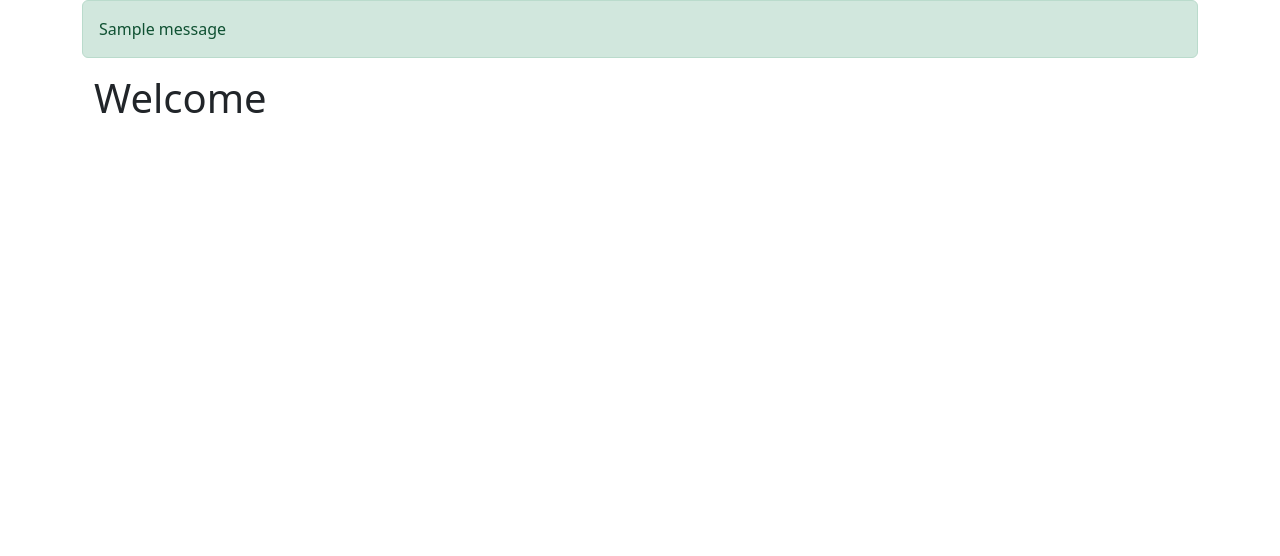
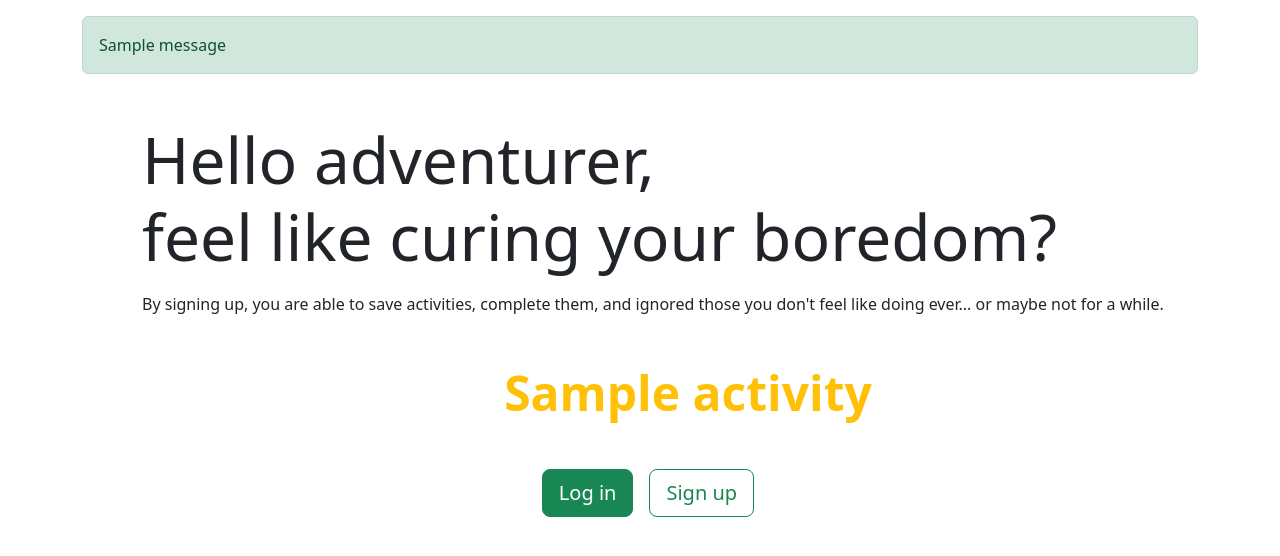
Before and after one commit to gloryannen/Bored-App, a Flask app: page / in a window 1280 px wide. Shown: the part 56-612 px from the top of the page. Run offline with Flask 2, Linux system fonts and the light colour scheme; tables that the repository leaves empty hold one stand-in row (values such as "Sample post"); one stand-in notice (Sample message) is shown; a database or web service that is not in the repository returns one stand-in record (values such as "Sample title"); data that the repository does not hold is empty; some libraries are stand-ins or nearby versions.

Commit message:
new homepage and page updates

```diff
--- a/app.py
+++ b/app.py
@@ -13,7 +13,7 @@ app.config['SQLALCHEMY_DATABASE_URI'] = (
     os.environ.get('DATABASE_URL', 'postgresql:///bored_db'))
 app.config['SQLALCHEMY_TRACK_MODIFICATIONS'] = False
 app.config['SQLALCHEMY_ECHO'] = True
-app.config['DEBUG_TB_INTERCEPT_REDIRECTS'] = True
+app.config['DEBUG_TB_INTERCEPT_REDIRECTS'] = False
 app.config['SECRET_KEY'] = os.environ.get('SECRET_KEY', "it's a secret")
 
 debug = DebugToolbarExtension(app)
--- a/routes.py
+++ b/routes.py
@@ -10,9 +10,10 @@ from flask import (
 )
 import json
 import requests
+from datetime import datetime
 from activity_helper import *
-from models import db, User, User_Activity, Saved_Activity
-from forms import UserAddForm, LoginForm, UpdateUserForm, SavedActivityForm, ActivitySearchCriteria
+from models import db, User, User_Activity, Ignored_Activity
+from forms import IsCompleted, UserAddForm, LoginForm, UpdateUserForm, SavedActivityForm, ActivitySearchCriteria, IgnoreActivityForm
 from sqlalchemy.exc import IntegrityError
 from API import BORED_API
 
@@ -89,7 +90,7 @@ def login():
 
         if user:
             do_login(user)
-            flash(f"Hello, {user.username}!", "success")
+            flash(f"Welcome, {user.username}!", "success")
             return redirect("/")
 
         flash("Invalid credentials.", 'danger')
@@ -109,26 +110,82 @@ def logout():
 
 # region Main Routes
 
+@bp_routes.route("/")
+def homepage():
 
-@bp_routes.route("/")
-def index():
+    """Show homepage and load random activity"""
 
-    return render_template("home.html")
+    resp = requests.get(BORED_API)
+    data = resp.json()
+
+    return render_template('home.html', data=data)
+
+@bp_routes.route("/user/<int:user_id>")
+def index(user_id):
+    user = User.query.get_or_404(user_id)
+
+    return render_template("user/profile.html", user=user)
 
 
-@bp_routes.route("/user/<int:user_id>/activity")
-def activity_page(user_id):
-    """Activity page"""
+@bp_routes.route("/user/<int:user_id>/saved_activity")
+def saved_activity_page(user_id):
+    """Saved activity page"""
 
     user = User.query.get_or_404(user_id)
-    if g.user.username != user.username:
+    if g.user.id != user.id:
+        flash("Access unauthorized.", "danger")
+        return redirect(f"/user/{g.user.id}")
+
+    activities = (User_Activity.query.filter(User_Activity.user_id == user_id).order_by(User_Activity.isCompleted == False, User_Activity.timestamp.asc()).limit(30).all())
+
+    return render_template("activities/activity.html", user=user, activities=activities)
+
+@bp_routes.route("/user/<int:user_id>/completed_activities")
+def completed_activity_page(user_id):
+    """Completed activity page"""
+
+    user = User.query.get_or_404(user_id)
+    if g.user.id != user.id:
+        flash("Access unauthorized.", "danger")
+        return redirect(f"/user/{g.user.id}")
+
+    completed = (User_Activity.query.filter(User_Activity.user_id == user_id, User_Activity.isCompleted == True).limit(30).all())
+
+    return render_template("activities/completed_activities.html", user=user, completed=completed)
+
+
+
+@bp_routes.route("/user/<int:user_id>/ignored_activities")
+def ignored_activity_page(user_id):
+    """Ignored activity page"""
+
+    user = User.query.get_or_404(user_id)
+    if g.user.id != user.id:
+        flash("Access unauthorized.", "danger")
+        return redirect(f"/user/{g.user.id}")
+
+    activities = (Ignored_Activity.query.filter(Ignored_Activity.user_id == user_id).limit(30).all())
+
+    return render_template("activities/ignored_activities.html", user=user, activities=activities)
+
+@bp_routes.route("/activity/<int:ignored_activities_id>/remove", methods=["Post"])
+def remove_activity(ignored_activities_id):
+    """Remove activity from ignored list."""
+
+    if not g.user:
         flash("Access unauthorized.", "danger")
         return redirect("/")
 
-    activities = (User_Activity.query.filter(User_Activity.user_id == user_id).limit(30).all())
+    activity = Ignored_Activity.query.get_or_404(ignored_activities_id)
 
-    return render_template("activity.html", user=user, activities=activities)
+    if activity.user_id != g.user.id:
+        flash("Access unauthorized.", "danger")
+        return redirect(f"/user/{g.user.id}")
 
+    db.session.delete(activity)
+    db.session.commit()
+
+    return redirect(f"/user/{g.user.id}/ignored_activities")
 
 @bp_routes.route("/activity/save", methods=(["POST"]))
 def handle_saved_activity():
@@ -149,38 +206,77 @@ def handle_saved_activity():
         key=form.key.data,
         user_id=user.id,
     )
-
     db.session.add(user_activity)
     db.session.commit()
+    print (user_activity.id)
 
-    return redirect(f"/user/{user.id}/activity")
+    return redirect(f"/user/{user.id}/new_activity")
 
 
 @bp_routes.route("/activity/ignore", methods=(["POST"]))
 def handle_ignored_activity():
     """Ignore activity on DB"""
 
-    return redirect("activity.html")
+    if not g.user:
+        flash("Access unauthorized.", "danger")
+        return redirect("/")
+
+    form = IgnoreActivityForm()
+    user = g.user
+
+    ignored_activity = Ignored_Activity(
+        title=form.title.data,
+        key=form.key.data,
+        user_id=user.id,
+    )
+
+    db.session.add(ignored_activity)
+    db.session.commit()
+
+    return redirect(f"/user/{user.id}/new_activity")
 
 
 # endregion
 
 # region User Routes
 
-@bp_routes.route("/user/<int:user_id>", methods=(["GET"]))
-def users_show(user_id):
-    """Show user profile."""
+@bp_routes.route("/user/<int:user_id>/new_activity", methods=(["GET"]))
+def new_activity(user_id):
+    """New activity page."""
 
     form = ActivitySearchCriteria()
 
     user = User.query.get_or_404(user_id)
 
-    if g.user.username != user.username:
+    if g.user.id != user.id:
 
         flash("Access unauthorized.", "danger")
         return redirect("/login")
 
-    return render_template("user/profile.html", user=user, form=form)
+    return render_template("activities/new_activity.html", form=form)
+
+@bp_routes.route('/user/<int:user_id>/profile_update', methods=["GET", "POST"])
+def profile_update(user_id):
+    """Update profile for current user."""
+
+    if not g.user:
+        flash("Access unauthorized.", "danger")
+        return redirect("/")
+
+    user = User.query.get_or_404(user_id)
+
+    form = UpdateUserForm(obj=user)
+
+    if form.validate_on_submit():
+        if User.authenticate(user.username, form.password.data):
+            user.username = form.username.data
+            user.email = form.email.data
+
+            db.session.commit()
+            return redirect(f"/user/{user.id}")
+        flash("Password incorrect, try again", "danger")
+
+    return render_template('/user/edit.html', user_id=user.id, form=form)
 
 
 @bp_routes.route("/user/delete", methods=["POST"])
@@ -244,6 +340,35 @@ def get_searched_activity():
     print("++++++++++++++", data, "++++++++++++++++++")
     return data
 
+@bp_routes.route("/api/set_completed", methods=["GET","POST"])
+def set_completed_activity():
+    """Handle completed/uncompleted activity"""
+
+    if not g.user:
+        flash("Access unauthorized.", "danger")
+        return redirect("/")
+
+    user = g.user
+
+    form=IsCompleted()
+
+    id = form.id.data
+    isCompleted = form.isCompleted.data
+
+    activity=User_Activity.query.get(id)
+    activity.isCompleted = isCompleted
+    activity.timestamp = datetime.utcnow()
+
+    db.session.commit()
+    print("++++++++++++++++++++++++",form.isCompleted, form.id, "+++++++++++++++++++++++")
+
+    return (f"Completed")
+    # setCompleted = User_Activity.query.filter(id=id).update(isCompleted=data.get(checked))
+    # db.session.add(setCompleted)
+    # db.session.commit()
+
+    # return redirect(f"/user/{user.id}")
+
 
 
 # endregion
--- a/static/bored.js
+++ b/static/bored.js
@@ -3,7 +3,6 @@ $(document).ready(function () {
         evt.preventDefault();
     });
 });
-
 
 async function fetchData() {
     try {
@@ -53,21 +52,21 @@ function populateData(data) {
     } else {
         let $item = (
             `
-                <div class="mx-3 container text-center">
+                <div class="mx-3 my-3 container text-center">
                     <ul class="list-group">
                         <H3>${data.activity}</H3>
                         <li class="list-group-item"><b>Participants</b> - ${data.participants}</li>
                         <li class="list-group-item"><b>Price Range</b> - ${data.price}</li>
                         <li class="list-group-item"><b>Type</b> - ${data.type}</li>
                     </ul>
-                    <form method="POST" action="/activity/save" class="form-inline">
+                    <form method="POST" class="form-inline">
                         <input type="hidden" name="activityKey" value="${data.key}"/>
                         <input type="hidden" name="activityTitle" value="${data.activity}"/>
                         <input type="hidden" name="activityParticipants" value="${data.participants}"/>
                         <input type="hidden" name="activityPrice" value="${data.price}"/>
                         <input type="hidden" name="activityType" value="${data.type}"/>
-                        <button class="btn btn-success ml-2 mt-3" type="submit">Save</button>
-                        <button class="btn btn-danger ml-2 mt-3" type="submit">Ignore</button>
+                        <button class="btn btn-success ml-2 mt-3" type="submit" formaction="/activity/save">Save</button>
+                        <button class="btn btn-danger ml-2 mt-3" type="submit" formaction="/activity/ignore">Ignore</button>
                     </form>
                 </div>
                 `
@@ -77,8 +76,6 @@ function populateData(data) {
         $activityContainer.append($activityDiv)
     }
 }
-
-
 
 async function getSearchCriteria() {
     let $activityContainer = $("#activityContainer");
@@ -126,3 +123,31 @@ async function getSearchCriteria() {
             console.log(response);
         });
 }
+
+function setCompleted(id) {
+    console.log(id)
+    let activity_Id = document.getElementById(id)
+    let checked = document.getElementById(id).checked;
+    console.log(checked)
+    let bodyFormData = new FormData();
+    bodyFormData.append("activity_Id", id)
+    bodyFormData.append("isCompleted", checked)
+    axios({
+            method: "post",
+            url: "/api/set_completed",
+            data: bodyFormData,
+            headers: {
+                "Content-Type": "multipart/form-data"
+            },
+        }).then(function (resp) {
+            //handle success
+
+
+            console.log(resp)
+
+        })
+        .catch(function (resp) {
+            //handle error
+            console.log(resp);
+        });
+}
--- a/templates/base.html
+++ b/templates/base.html
@@ -37,6 +37,8 @@
     <nav class="navbar navbar-expand-lg navbar-dark bg-success fw-bold">
       <div class="container-fluid">
         <a class="navbar-brand" href="/">Bored?</a>
+
+        {% if g.user %}
         <button
           class="navbar-toggler"
           type="button"
@@ -48,7 +50,6 @@
         >
           <span class="navbar-toggler-icon"></span>
         </button>
-        {% if g.user %}
         <div class="collapse navbar-collapse" id="navbarNav">
           <ul class="navbar-nav">
             <li class="nav-item">
@@ -57,9 +58,10 @@
               >
             </li>
             <li class="nav-item">
-              <a class="nav-link" href="/user/{{ g.user.id }}">Profile</a>
+              <a class="nav-link" href="/user/{{ g.user.id }}/new_activity"
+                >New Activity</a
+              >
             </li>
-
             <li class="nav-item dropdown">
               <a
                 class="nav-link dropdown-toggle"
@@ -75,7 +77,9 @@
                 aria-labelledby="navbarDropdownMenuLink"
               >
                 <li>
-                  <a class="dropdown-item" href="/user/{{ g.user.id }}/activity"
+                  <a
+                    class="dropdown-item"
+                    href="/user/{{ g.user.id }}/saved_activity"
                     >Saved Activities</a
                   >
                 </li>
@@ -83,12 +87,17 @@
                   <a class="dropdown-item" href="#">Completed Activities</a>
                 </li>
                 <li>
-                  <a class="dropdown-item" href="#">Ignored Activities</a>
+                  <a
+                    class="dropdown-item"
+                    href="/user/{{ g.user.id }}/ignored_activities"
+                    >Ignored Activities</a
+                  >
                 </li>
               </ul>
             </li>
-
-            <li class="nav-item"><a class="nav-link" href="tag">My Tags</a></li>
+            <li class="nav-item">
+              <a class="nav-link" href="/user/{{ g.user.id }}">Account</a>
+            </li>
           </ul>
         </div>
         <ul class="navbar-nav">
@@ -112,7 +121,7 @@
     <div class="container">
       {% for category, message in get_flashed_messages(with_categories=True) %}
 
-      <div class="alert alert-{{ category }}">{{ message }}</div>
+      <div class="my-3 alert alert-{{ category }}">{{ message }}</div>
 
       {% endfor %} {% block content %} {% endblock %}
     </div>
--- a/templates/home.html
+++ b/templates/home.html
@@ -1,12 +1,23 @@
-{% extends 'base.html' %} {% block title %}Home{% endblock %} {% block content
-%}
+{% extends 'base.html' %} {% block title %}Home {% endblock %} {% block
+content%}
 
-<div class="container">
-  <div class="row">
-    <div class="col" id="activity">
-      <h1>Welcome</h1>
-    </div>
-  </div>
+<div class="container m-5">
+  <h1 class="my-3 display-3">
+    Hello adventurer, <br />feel like curing your boredom?
+  </h1>
+  <p>
+    By signing up, you are able to save activities, complete them, and ignored
+    those you don't feel like doing ever... or maybe not for a while.
+  </p>
+
+  <h3 class="display-5 text-center text-warning fw-bold my-5">
+    {{data.activity}}
+  </h3>
 </div>
 
-{% endblock %}
+{% if not g.user %}
+<div class="my-5 d-flex justify-content-center">
+  <a class="btn btn-success btn-lg mx-3" href="/login">Log in</a>
+  <a class="btn btn-outline-success btn-lg" href="/signup">Sign up</a>
+</div>
+{% endif %} {% endblock %}
```
Also changed, not shown: forms.py (+13 -2 lines), htmltesting.html (+7 -0 lines), models.py (+32 -54 lines), templates/activities/activity.html (added, +57 -0 lines), templates/activities/ignored_activities.html (added, +29 -0 lines), templates/activities/new_activity.html (added, +76 -0 lines), templates/activity.html (deleted, +0 -19 lines), templates/user/edit.html (added, +31 -0 lines), templates/user/login.html (+8 -6 lines), templates/user/profile.html (+58 -62 lines), templates/user/signup.html (+6 -4 lines), templates/activities/completed_activities.html (added).
